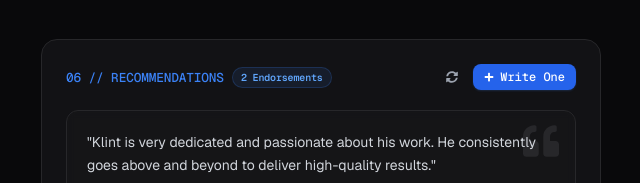
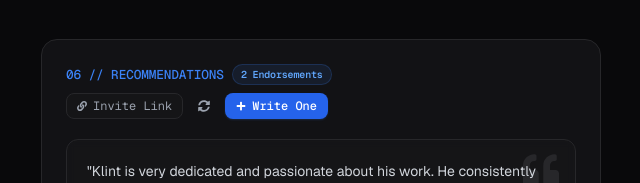
Before and after one commit to klint-droid/Portfolio, a React (Vite) app: page / in a window 1280 px wide. Shown: the part 3140-3323 px from the top of the page, without its empty margins (319-959 px from the left). Built offline with nearby package versions, Linux system fonts and the light colour scheme; no server answers.

Commit message:
feat: add direct review URL routes and copy invite link button

```diff
--- a/src/App.jsx
+++ b/src/App.jsx
@@ -19,6 +19,8 @@ const App = () => {
     <Router>
       <Routes>
         <Route path="/" element={<Layout />} />
+        <Route path="/recommend" element={<Layout initialOpenRecommend={true} />} />
+        <Route path="/write-recommendation" element={<Layout initialOpenRecommend={true} />} />
         <Route path="/all-certifications" element={<CertificationLists />} />
         <Route path="/all-projects" element={<ProjectLists />} />
         <Route path="/all-techstack" element={<TechStackList />} />
--- a/src/components/Recommendations.jsx
+++ b/src/components/Recommendations.jsx
@@ -1,4 +1,5 @@
 import React, { useState, useEffect, useCallback, useRef } from "react";
+import { useLocation } from "react-router-dom";
 import {
   FaQuoteLeft,
   FaPlus,
@@ -6,6 +7,8 @@ import {
   FaChevronRight,
   FaSyncAlt,
   FaCheckCircle,
+  FaLink,
+  FaCheck,
 } from "react-icons/fa";
 import {
   fetchRecommendations,
@@ -13,16 +16,50 @@ import {
 } from "../services/recommendationsApi";
 import WriteRecommendationModal from "./WriteRecommendationModal";
 
-export default function Recommendations() {
+export default function Recommendations({ initialOpen = false }) {
+  const location = useLocation();
   const [recommendations, setRecommendations] = useState(DEFAULT_RECOMMENDATIONS);
   const [activeIndex, setActiveIndex] = useState(0);
   const [isModalOpen, setIsModalOpen] = useState(false);
   const [isRefreshing, setIsRefreshing] = useState(false);
   const [isPaused, setIsPaused] = useState(false);
+  const [copiedLink, setCopiedLink] = useState(false);
 
   const autoPlayRef = useRef(null);
 
-  // Load recommendations from Google Sheet and LocalStorage
+  // Auto-open modal if navigated via direct URL (/recommend, /write-recommendation, ?recommend=true)
+  useEffect(() => {
+    const params = new URLSearchParams(location.search);
+    const shouldOpen =
+      initialOpen ||
+      location.pathname === "/recommend" ||
+      location.pathname === "/write-recommendation" ||
+      params.get("recommend") === "true" ||
+      params.get("write") === "true" ||
+      location.hash === "#recommend" ||
+      location.hash === "#write-recommendation";
+
+    if (shouldOpen) {
+      setIsModalOpen(true);
+      setTimeout(() => {
+        const el = document.getElementById("recommendations");
+        if (el) {
+          el.scrollIntoView({ behavior: "smooth" });
+        }
+      }, 150);
+    }
+  }, [location, initialOpen]);
+
+  // Copy direct review invite link to clipboard
+  const handleCopyInviteLink = () => {
+    const url = `${window.location.origin}/recommend`;
+    navigator.clipboard.writeText(url).then(() => {
+      setCopiedLink(true);
+      setTimeout(() => setCopiedLink(false), 2200);
+    });
+  };
+
+  // Load recommendations from Google Sheet
   const loadData = useCallback(async (showRefreshIndicator = false) => {
     if (showRefreshIndicator) setIsRefreshing(true);
     try {
@@ -110,8 +147,27 @@ export default function Recommendations() {
             </span>
           </div>
 
-          {/* Controls: Refresh & Add */}
+          {/* Controls: Copy Invite Link, Refresh & Add */}
           <div className="flex items-center gap-2">
+            <button
+              type="button"
+              onClick={handleCopyInviteLink}
+              title="Copy direct invite URL to send to friends or colleagues"
+              className="flex items-center gap-1.5 px-2.5 py-1 text-xs font-mono text-gray-500 dark:text-gray-400 hover:text-blue-600 dark:hover:text-blue-400 rounded-lg border border-gray-200 dark:border-[#27272a] hover:border-blue-500/30 bg-gray-50/50 dark:bg-[#18181b]/50 transition-all cursor-pointer"
+            >
+              {copiedLink ? (
+                <>
+                  <FaCheck size={10} className="text-emerald-500" />
+                  <span className="text-emerald-500 font-semibold">Copied!</span>
+                </>
+              ) : (
+                <>
+                  <FaLink size={10} />
+                  <span>Invite Link</span>
+                </>
+              )}
+            </button>
+
             <button
               type="button"
               onClick={() => loadData(true)}
--- a/src/sections/Layout.jsx
+++ b/src/sections/Layout.jsx
@@ -17,7 +17,7 @@ import AIChatButton from '../components/AIChatButton';
 import BirthdayAdPopup from '../components/birthday/BirthdayAdPopup';
 import BirthdayCelebrationModal from '../components/birthday/BirthdayCelebrationModal';
 
-export default function Layout() {
+export default function Layout({ initialOpenRecommend = false }) {
   const [theme, setTheme] = useState(() => localStorage.getItem('theme') || 'dark');
   const [isBirthdayModalOpen, setIsBirthdayModalOpen] = useState(false);
 
@@ -62,7 +62,7 @@ export default function Layout() {
         <Projects />
         <TechStack />
         <Certifications />
-        <Recommendations />
+        <Recommendations initialOpen={initialOpenRecommend} />
         <Courses />
         <BookOfAnswers />
         <Contact />
```
